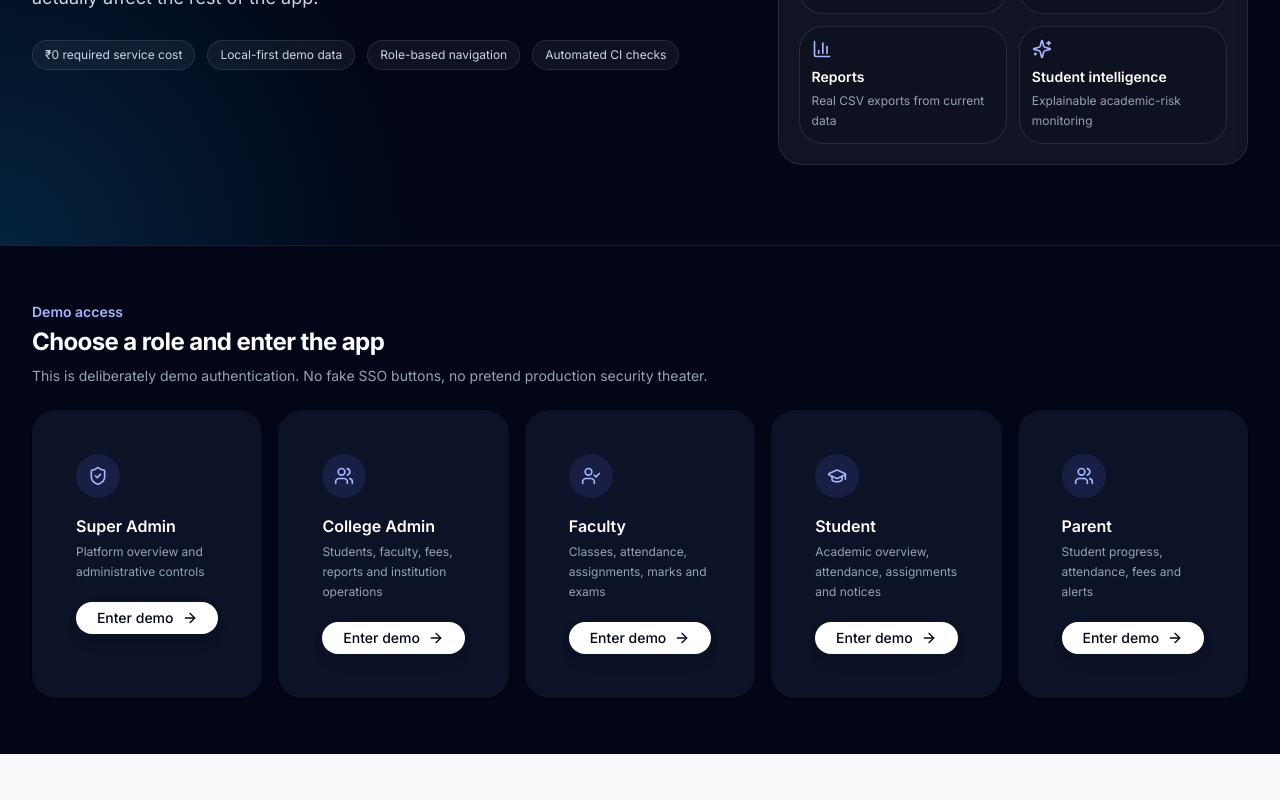
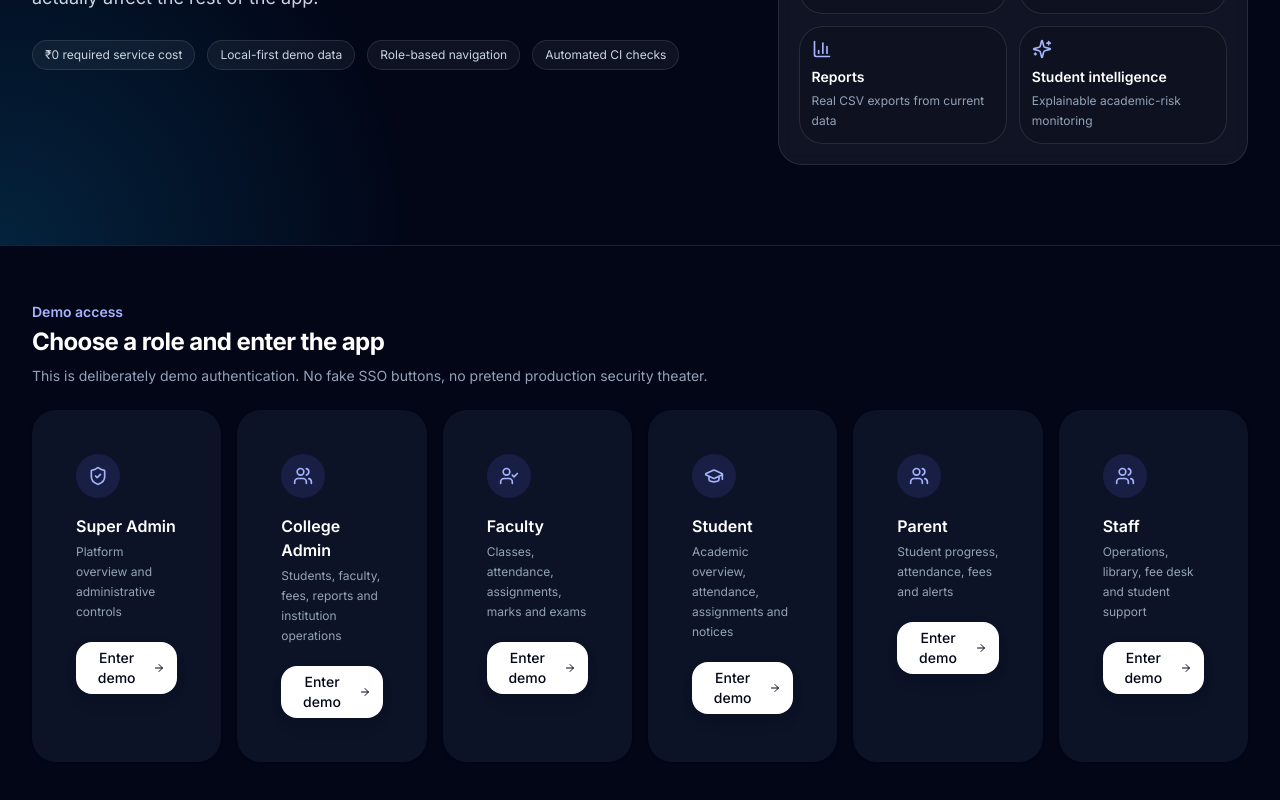
Before and after one commit to Bharath496/EDU_ONE, a Next.js app in the folder apps/web/: page / in a window 1280 px wide. Shown: the part 497-1297 px from the top of the page. Before the commit the page ends 1251 px from the top, so only its background shows below. Built offline with nearby package versions, Linux system fonts and the light colour scheme.

Commit message:
Add staff role to the EDU_ONE demo entry

```diff
--- a/apps/web/app/page.tsx
+++ b/apps/web/app/page.tsx
@@ -55,6 +55,13 @@ const DEMO_ROLES = [
     email: 'parent@eduone.demo',
     icon: Users,
     description: 'Student progress, attendance, fees and alerts',
+  },
+  {
+    role: 'Staff',
+    name: 'Divya N',
+    email: 'staff@eduone.demo',
+    icon: Users,
+    description: 'Operations, library, fee desk and student support',
   },
 ]
 
@@ -160,7 +167,7 @@ export default function HomePage() {
           </p>
         </div>
 
-        <div className="grid gap-4 md:grid-cols-2 xl:grid-cols-5">
+        <div className="grid gap-4 md:grid-cols-2 xl:grid-cols-6">
           {DEMO_ROLES.map((account) => (
             <Card key={account.role} className="border-slate-800 bg-slate-900/80 text-white">
               <CardContent className="flex h-full flex-col p-5">
```
